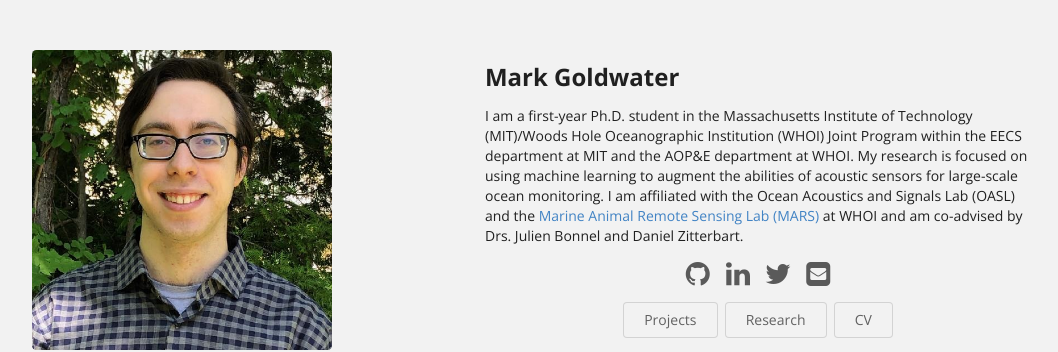
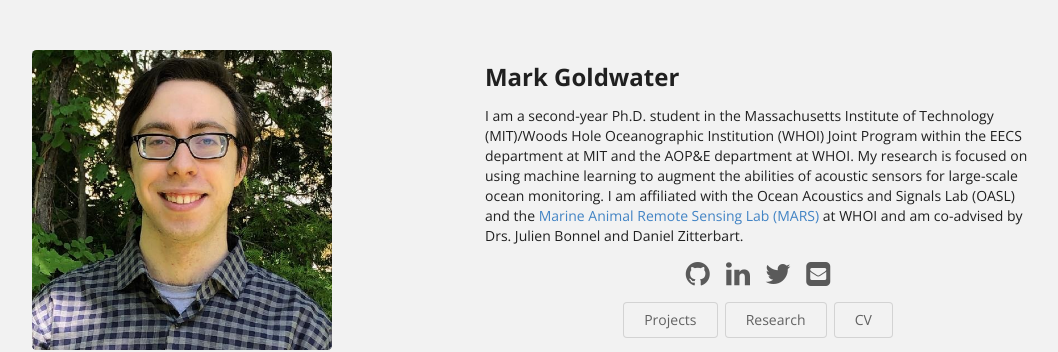
Before and after one commit to MarkG98/MarkG98.github.io, a Jekyll site: the page built from index.html, in a window 1280 px wide. Shown: the part 236-588 px from the top of the page, without its empty margins (169-1227 px from the left). Built offline with Jekyll 4.4.1, drawn with Linux system fonts in a browser that asks for light colours.

Commit message:
Updated bio

```diff
--- a/_data/bio.json
+++ b/_data/bio.json
@@ -6,7 +6,7 @@
     "email": "mgoldwat@mit.edu",
     "phone": "",
     "website": "https://MarkG98.github.io",
-    "summary": "I am a first-year Ph.D. student in the Massachusetts Institute
+    "summary": "I am a second-year Ph.D. student in the Massachusetts Institute
                 of Technology (MIT)/Woods Hole Oceanographic Institution (WHOI)
                 Joint Program within the EECS department at MIT and the AOP&E
                 department at WHOI. My research is focused on using machine
```
